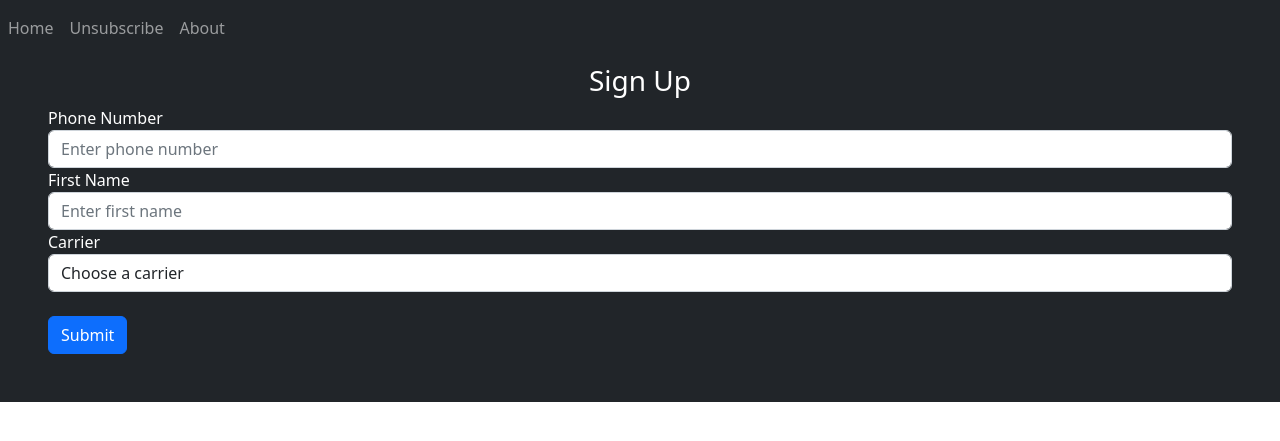
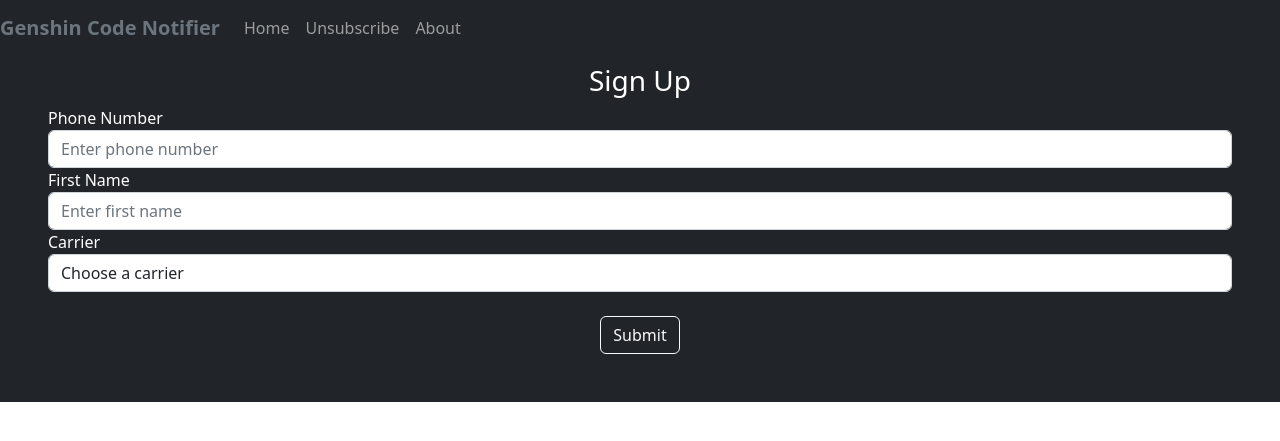
Before and after one commit to baileystarr4/Genshin-Impact-Code-Notifier, a Flask app: page / in a window 1280 px wide. Shown: the top 441 px of the page. Run offline with Flask 3, Linux system fonts and the light colour scheme; some libraries are stand-ins or nearby versions.

Commit message:
Customize submit button and nav bar

```diff
--- a/website/templates/base.html
+++ b/website/templates/base.html
@@ -27,11 +27,20 @@
   </head>
   <body>
     <nav class="navbar navbar-expand-lg navbar-dark bg-dark">
+      <!-- navbar brand / title -->
+      <a class="navbar-brand" href="/">
+        <span class="text-secondary fw-bold">
+          Genshin Code Notifier
+        </span>
+      </a>
       <button
         class="navbar-toggler"
         type="button"
-        data-toggle="collapse"
-        data-target="#navbar"
+        data-bs-toggle="collapse"
+        data-bs-target="#navbar"
+        aria-controls="navbar"
+        aria-expanded="false"
+        aria-label="Toggle navigation"
       >
         <span class="navbar-toggler-icon"></span>
       </button>
--- a/website/templates/home.html
+++ b/website/templates/home.html
@@ -54,6 +54,6 @@
       </select>
     </div>
     <br />
-    <button type="submit" class="btn btn-primary">Submit</button>
+    <div class="text-center"><button type="submit" class="btn btn-outline-light">Submit</button></div>
   </form>
   {% endblock %}
```
